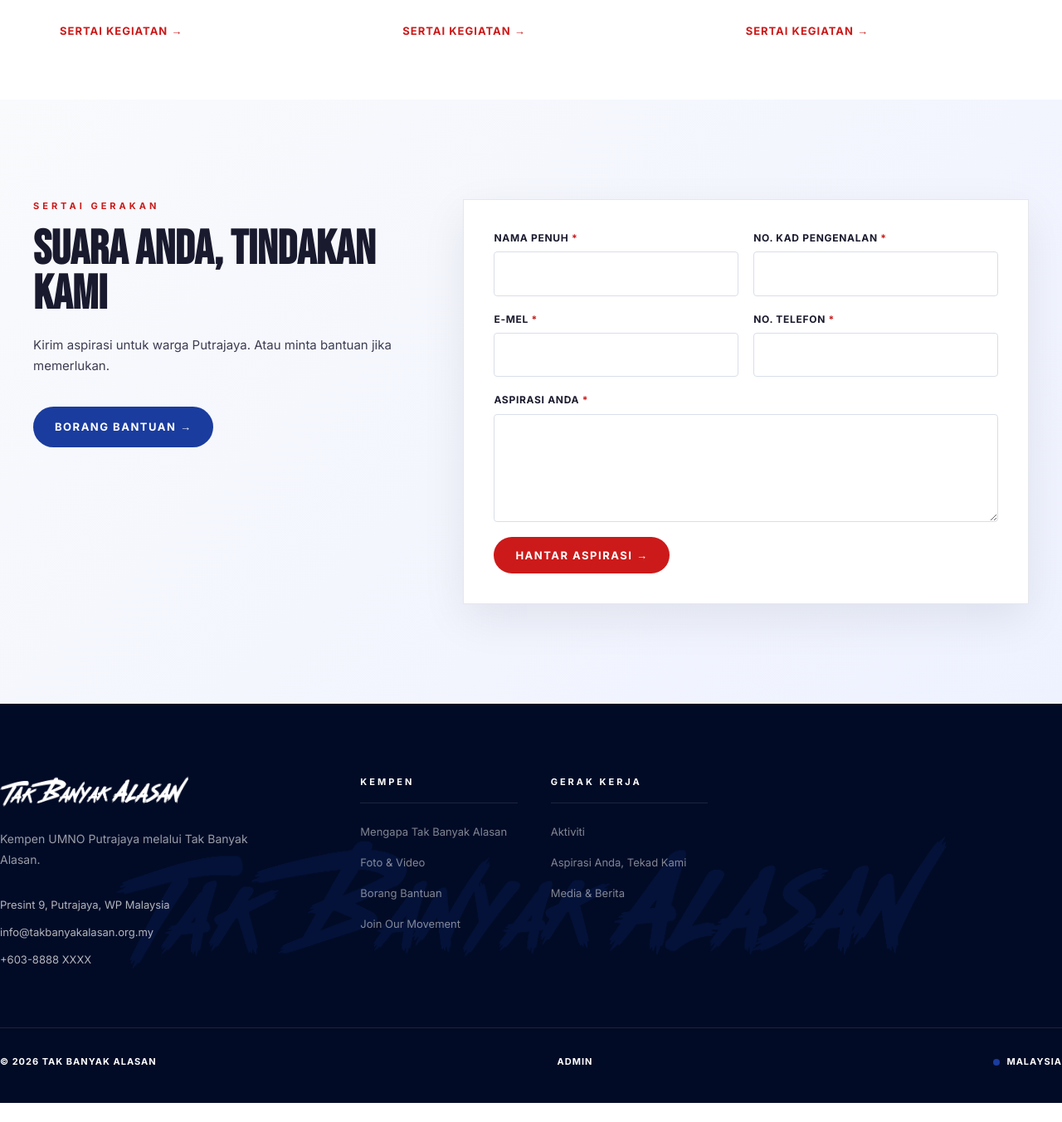
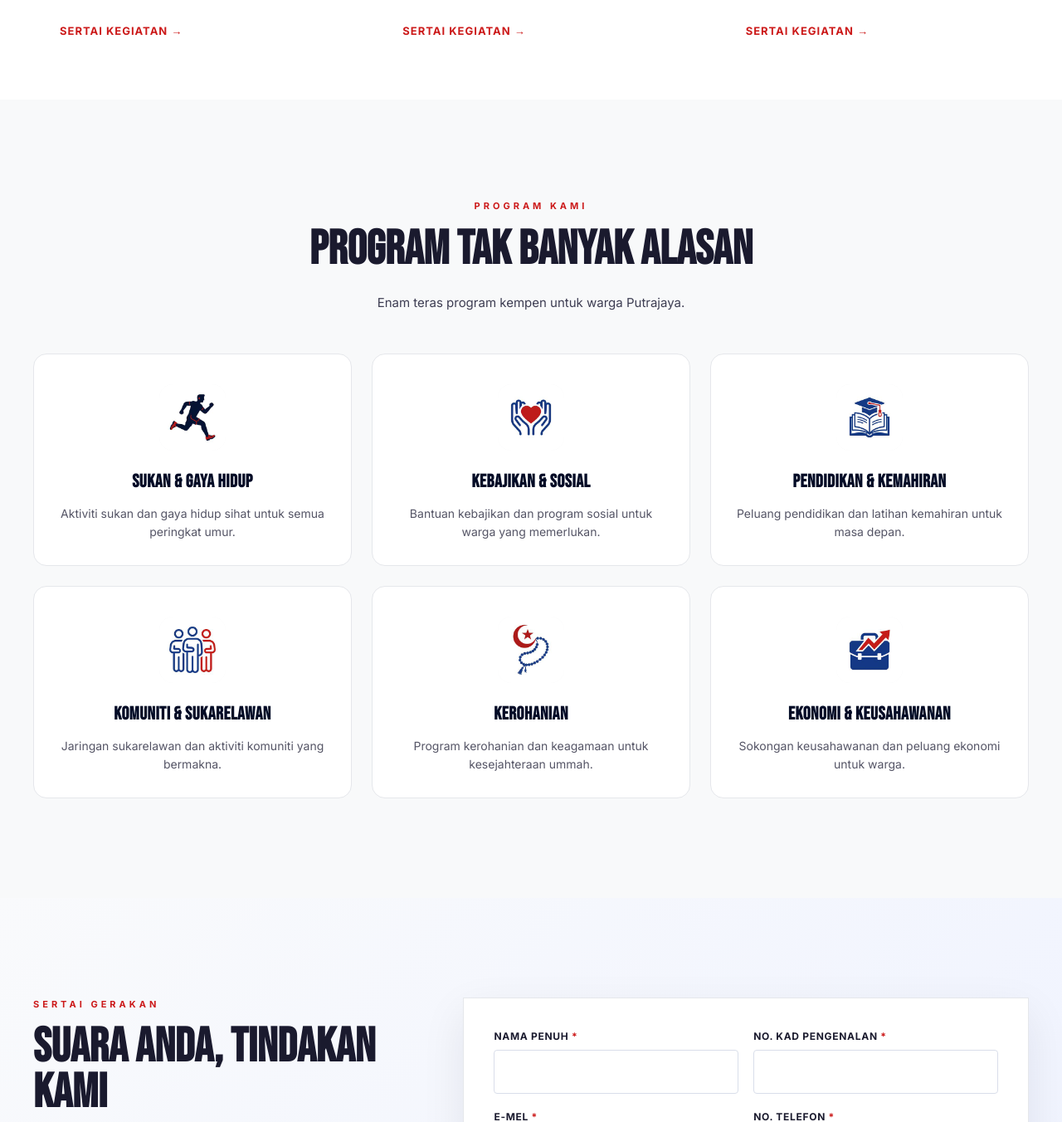
Before and after one commit to Jackm4ss/campaign_umno, a Laravel app: page / in a window 1280 px wide. Shown: the part 2403-3755 px from the top of the page at 83% size. Before the commit the page ends 3732 px from the top, so only its background shows below. Run offline with Laravel 12, Linux system fonts and the light colour scheme; data comes from the database, SQL or seed files in the repository; data that the repository does not hold is empty; style sheets or scripts are compiled from the project's sources; some web fonts are replaced.

Commit message:
Add program categories section with AI-generated icons

```diff
--- /dev/null
+++ b/resources/css/public/sections/programs.css
@@ -0,0 +1,75 @@
+/* PROGRAM TAK BANYAK ALASAN */
+.program {
+  background: var(--bg2);
+}
+.program-header {
+  text-align: center;
+  max-width: 900px;
+  margin: 0 auto 48px;
+}
+.program-header .section-label {
+  justify-content: center;
+}
+.program-header .section-label::before,
+.program-header .section-label::after {
+  content: none;
+}
+.program-grid {
+  display: grid;
+  grid-template-columns: repeat(3, 1fr);
+  gap: 24px;
+}
+.program-card {
+  background: #fff;
+  border: 1px solid var(--border);
+  border-radius: 16px;
+  padding: 36px 28px 28px;
+  text-align: center;
+  transition: transform 0.25s ease, box-shadow 0.25s ease, border-color 0.25s ease;
+}
+.program-card:hover {
+  transform: translateY(-4px);
+  box-shadow: 0 16px 36px rgba(2, 11, 38, 0.08);
+  border-color: var(--red-light);
+}
+.program-icon-wrap {
+  width: 80px;
+  height: 80px;
+  margin: 0 auto 20px;
+  border-radius: 16px;
+  overflow: hidden;
+  background: var(--bg2);
+}
+.program-icon-img {
+  width: 100%;
+  height: 100%;
+  object-fit: cover;
+  display: block;
+}
+.program-title {
+  font-family: 'Bebas Neue', sans-serif;
+  font-size: 22px;
+  letter-spacing: 0.5px;
+  color: var(--blue-deep);
+  margin-bottom: 10px;
+}
+.program-desc {
+  font-size: 14px;
+  line-height: 1.6;
+  color: var(--text-muted);
+}
+
+@media (max-width: 992px) {
+  .program-grid {
+    grid-template-columns: repeat(2, 1fr);
+  }
+}
+@media (max-width: 576px) {
+  .program-grid {
+    grid-template-columns: 1fr;
+    gap: 16px;
+  }
+  .program-card {
+    padding: 28px 24px 24px;
+  }
+}
--- a/resources/css/public/site.css
+++ b/resources/css/public/site.css
@@ -4,6 +4,7 @@
 @import './sections/about.css';
 @import './sections/aspirations.css';
 @import './sections/activities.css';
+@import './sections/programs.css';
 @import './sections/leaders.css';
 @import './sections/gallery.css';
 @import './sections/articles.css';
--- a/resources/views/public/home.blade.php
+++ b/resources/views/public/home.blade.php
@@ -4,5 +4,6 @@
   @include('public.sections.hero')
   @include('public.sections.about')
   @include('public.sections.activities')
+  @include('public.sections.programs')
   @include('public.sections.join')
 @endsection
--- /dev/null
+++ b/resources/views/public/sections/programs.blade.php
@@ -0,0 +1,32 @@
+<section id="program" class="program section-pad">
+  <div class="container">
+    <div class="program-header fade-up">
+      <span class="section-label">Program Kami</span>
+      <h2 class="section-title">PROGRAM TAK BANYAK ALASAN</h2>
+      <p class="mengenai-text">Enam teras program kempen untuk warga Putrajaya.</p>
+    </div>
+
+    <div class="program-grid">
+      @php
+        $programs = [
+          ['img' => 'assets/program-sukan.jpg',      'title' => 'Sukan & Gaya Hidup',      'desc' => 'Aktiviti sukan dan gaya hidup sihat untuk semua peringkat umur.'],
+          ['img' => 'assets/program-kebajikan.jpg',  'title' => 'Kebajikan & Sosial',       'desc' => 'Bantuan kebajikan dan program sosial untuk warga yang memerlukan.'],
+          ['img' => 'assets/program-pendidikan.jpg', 'title' => 'Pendidikan & Kemahiran',   'desc' => 'Peluang pendidikan dan latihan kemahiran untuk masa depan.'],
+          ['img' => 'assets/program-komuniti.jpg',   'title' => 'Komuniti & Sukarelawan',   'desc' => 'Jaringan sukarelawan dan aktiviti komuniti yang bermakna.'],
+          ['img' => 'assets/program-rohani.jpg',     'title' => 'Kerohanian',               'desc' => 'Program kerohanian dan keagamaan untuk kesejahteraan ummah.'],
+          ['img' => 'assets/program-ekonomi.jpg',    'title' => 'Ekonomi & Keusahawanan',   'desc' => 'Sokongan keusahawanan dan peluang ekonomi untuk warga.'],
+        ];
+      @endphp
+
+      @foreach($programs as $program)
+        <article class="program-card fade-up">
+          <div class="program-icon-wrap">
+            <img src="{{ asset($program['img']) }}" alt="{{ $program['title'] }}" class="program-icon-img" loading="lazy">
+          </div>
+          <h3 class="program-title">{{ $program['title'] }}</h3>
+          <p class="program-desc">{{ $program['desc'] }}</p>
+        </article>
+      @endforeach
+    </div>
+  </div>
+</section>
```
Also changed, not shown: public/assets/program-ekonomi.jpg (added), public/assets/program-kebajikan.jpg (added), public/assets/program-komuniti.jpg (added), public/assets/program-pendidikan.jpg (added), public/assets/program-rohani.jpg (added), public/assets/program-sukan.jpg (added).
